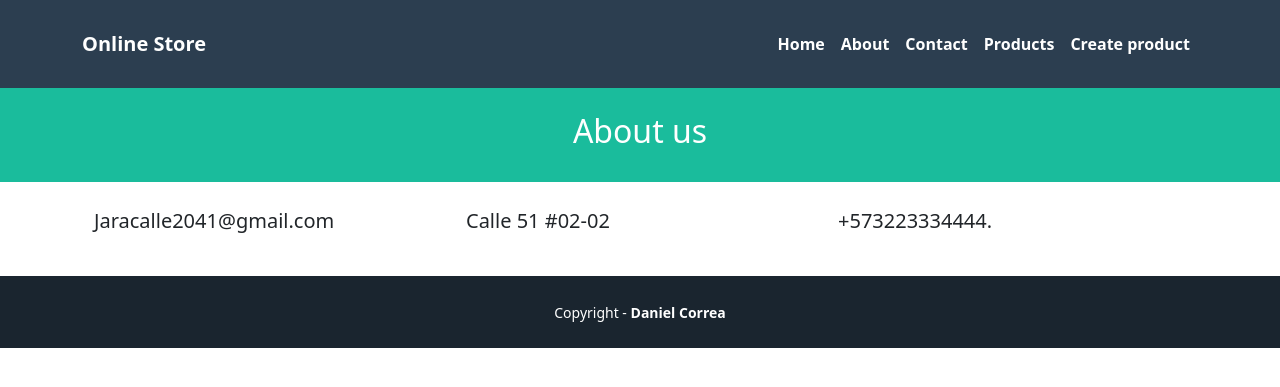
After one commit to JaraCalle/Django-tutorials, a Django app: page /contact/ in a window 1280 px wide. The commit adds this page. Shown: the top 387 px of the page. Run offline with Django 5.2, Linux system fonts and the light colour scheme.

Commit message:
Finished the tutorial 1 vista-controlador

```diff
--- a/helloworld/pages/templates/pages/base.html
+++ b/helloworld/pages/templates/pages/base.html
@@ -22,6 +22,9 @@
           <div class="navbar-nav ms-auto">
             <a class="nav-link active"  href="{% url 'home' %}">Home</a>
             <a class="nav-link active" href="{% url 'about' %}">About</a>
+            <a class="nav-link active" href="{% url 'contact' %}">Contact</a>
+            <a class="nav-link active" href="{% url 'index' %}">Products</a>
+            <a class="nav-link active" href="{% url 'form' %}">Create product</a>
           </div>
         </div>
       </div>
--- /dev/null
+++ b/helloworld/pages/templates/pages/contact.html
@@ -0,0 +1,18 @@
+{% extends 'pages/base.html' %}
+{% block title %} {{title}} {% endblock %}
+{% block header_title %} {{subtitle}} {% endblock %}
+{% block content %}
+<div class="container">
+    <div class="row">
+        <div class="col-lg-4 ms-auto">
+            <p class="lead">{{email}}</p>
+        </div>
+        <div class="col-lg-4 me-auto">
+            <p class="lead">{{address}}</p>
+        </div>
+        <div class="col-lg-4 me-auto">
+            <p class="lead">{{phone_number}}</p>
+        </div>
+    </div>
+</div>
+{% endblock %}
--- a/helloworld/pages/templates/products/index.html
+++ b/helloworld/pages/templates/products/index.html
@@ -1,4 +1,4 @@
-@extends('layouts.app'){% extends 'pages/base.html' %}
+{% extends 'pages/base.html' %}
 {% block title %}
   {{ title }}
 {% endblock %}
--- a/helloworld/pages/urls.py
+++ b/helloworld/pages/urls.py
@@ -1,10 +1,12 @@
 from django.urls import path
-from .views import HomePageView, AboutPageView, ProductIndexView, ProductShowView, ProductCreateView
+from .views import HomePageView, AboutPageView, ProductIndexView, ProductShowView, ProductCreateView, ContactPageView, ProductCreatedView
 
 urlpatterns = [
     path('', HomePageView.as_view(), name='home'),
     path('about/', AboutPageView.as_view(), name='about'),
+    path('contact/', ContactPageView.as_view(), name='contact'),
     path('products/', ProductIndexView.as_view(), name='index'),
     path('products/create', ProductCreateView.as_view(), name='form'),
+    path('products/created', ProductCreatedView.as_view(), name='created'),
     path('products/<str:id>', ProductShowView.as_view(), name='show'),
 ]
--- a/helloworld/pages/views.py
+++ b/helloworld/pages/views.py
@@ -1,6 +1,7 @@
 from django import forms
+from django.urls import reverse
 from django.views import View
-from django.shortcuts import render, redirect
+from django.shortcuts import render, redirect, HttpResponseRedirect
 from django.views.generic import TemplateView
 class HomePageView(TemplateView):
     template_name = 'pages/home.html'
@@ -19,12 +20,27 @@ class AboutPageView(TemplateView):
 
         return context
 
+class ContactPageView(TemplateView):
+    template_name = 'pages/contact.html'
+
+    def get_context_data(self, **kwargs):
+        context = super().get_context_data(**kwargs)
+        context.update({
+            "title": "About us - Online Store",
+            "subtitle": "About us",
+            "email": "Jaracalle2041@gmail.com",
+            "address": "Calle 51 #02-02",
+            "phone_number": "+573223334444.",
+        })
+
+        return context
+
 class Product:
     products = [
-        {'id': 1, 'name': 'Product 1', 'description': 'This is the product 1'},
-        {'id': 2, 'name': 'Product 2', 'description': 'This is the product 2'},
-        {'id': 3, 'name': 'Product 3', 'description': 'This is the product 3'},
-        {'id': 4, 'name': 'Product 4', 'description': 'This is the product 4'},
+        {'id': 1, 'name': 'Product 1', 'description': 'This is the product 1', 'price': 100},
+        {'id': 2, 'name': 'Product 2', 'description': 'This is the product 2', 'price': 200},
+        {'id': 3, 'name': 'Product 3', 'description': 'This is the product 3', 'price': 300},
+        {'id': 4, 'name': 'Product 4', 'description': 'This is the product 4', 'price': 400},
     ]
 
 class ProductIndexView(View):
@@ -43,7 +59,11 @@ class ProductShowView(View):
 
     def get(self, request, id):
         viewData = {}
-        product = Product.products[int(id) - 1]
+        try:
+            product = Product.products[int(id) - 1]
+        except IndexError:
+            return HttpResponseRedirect(reverse('home'))
+
         viewData['title'] = product['name'] + ' - Online Store'
         viewData['subtitle'] = product['name'] + '- Product detail'
         viewData['product'] = product
@@ -52,7 +72,7 @@ class ProductShowView(View):
 
 class ProductForm(forms.Form):
     name = forms.CharField(required=True)
-    price = forms.FloatField(required=True)
+    price = forms.FloatField(required=True, min_value=0)
 
 class ProductCreateView(View):
     template_name = 'products/create.html'
@@ -66,9 +86,17 @@ class ProductCreateView(View):
     def post(self, request):
         form = ProductForm(request.POST)
         if form.is_valid():
-            return redirect(form)
+            return redirect("created")
         else:
             viewData = {}
             viewData["title"] = "Create product"
             viewData["form"] = form
             return render(request, self.template_name, viewData)
+
+class ProductCreatedView(View):
+    template_name = 'products/created.html'
+
+    def get(self, request):
+        viewData = {}
+        viewData['title'] = 'Product created'
+        return render(request, self.template_name, viewData)
```
Also changed, not shown: helloworld/pages/templates/products/created.html (added, +9 -0 lines), helloworld/pages/templates/products/show.html (+6 -1 lines).
